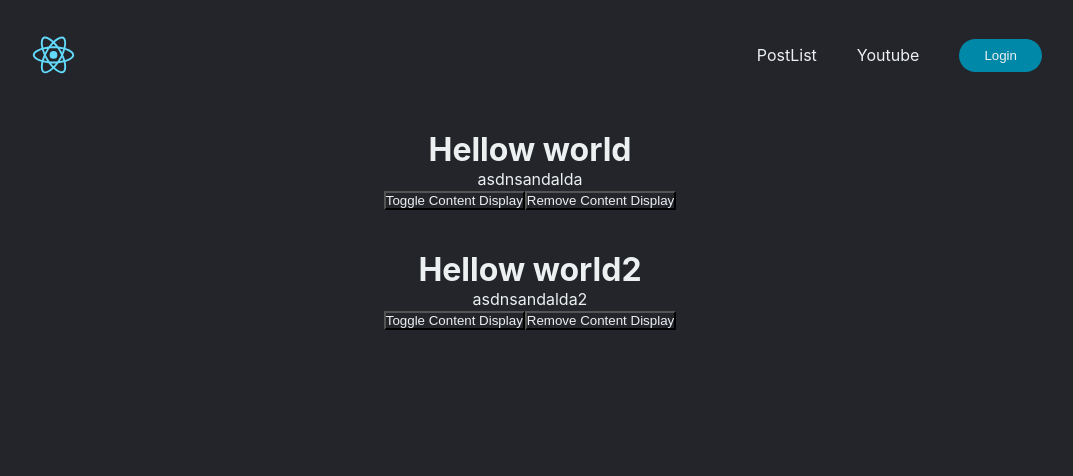
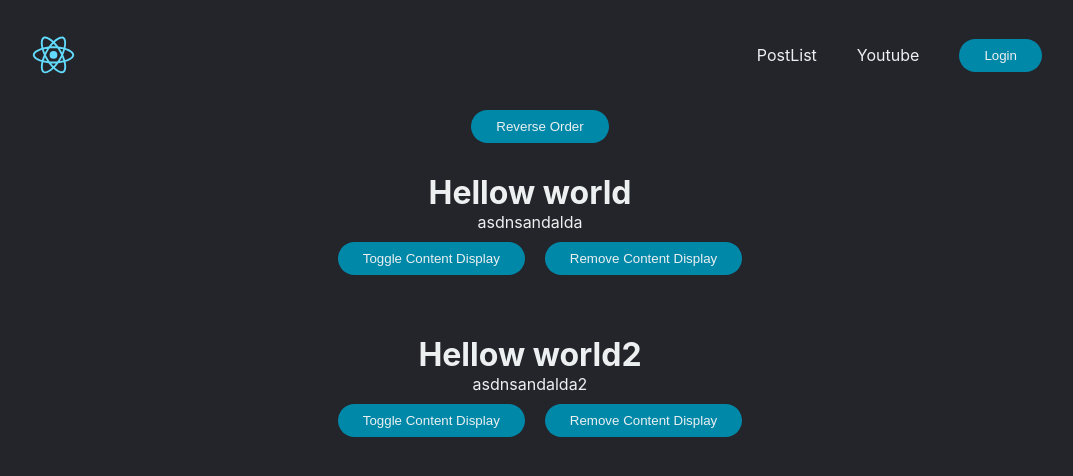
Before and after one commit to greixs/address-randomizer, a React (Create React App) app: page /posts in a window 1280 px wide. Shown: the top 476 px of the page, without its empty margins (110-1183 px from the left). Built offline with nearby package versions, Linux system fonts and the light colour scheme.

Commit message:
added routing

```diff
--- a/src/App.js
+++ b/src/App.js
@@ -2,23 +2,29 @@ import React from "react";
 import PostList from "./posts/PostList";
 import Youtube from "./youtube/Youtube";
 import Navigator from "./Navigator";
+import PageNotFound from "./PageNotFound";
 import "./App.css";
 
 import {
   BrowserRouter as Router,
   Route,
-  Link,
-  Switch,
-  Redirect
+  // Link,
+  Switch
+  // Redirect
 } from "react-router-dom";
 
 function App() {
+  // const supportsHistory = "pushState" in window.history;
   return (
     <div className="App">
-      <Navigator />
-
-      <PostList />
-      {/* <Youtube /> */}
+      <Router>
+        <Navigator />
+        <Switch force>
+          <Route path="/posts" component={PostList} />
+          <Route path="/youtube" component={Youtube} />
+          <Route component={PageNotFound} />
+        </Switch>
+      </Router>
     </div>
   );
 }
--- a/src/Navigator.js
+++ b/src/Navigator.js
@@ -1,27 +1,24 @@
 import React, { Component } from "react";
 import logo from "./logo.svg";
+
+import { Link } from "react-router-dom";
 
 export default class Navigator extends Component {
   render() {
     return (
       <header>
-        <img
-          src={logo}
-          alt="react"
-          className="logo"
-          style={{ height: "50px" }}
-        />
+        <img src={logo} alt="react" className="logo" />
         <nav>
           <ul className="nav__links">
             <li>
-              <a href="#">PostList</a>
+              <Link to="/posts">PostList</Link>
             </li>
             <li>
-              <a href="#">Youtube</a>
+              <Link to="/youtube">Youtube</Link>
             </li>
           </ul>
         </nav>
-        <a href="#" className="cta">
+        <a href="/" className="cta">
           <button>Login</button>
         </a>
       </header>
--- /dev/null
+++ b/src/PageNotFound.js
@@ -0,0 +1,11 @@
+import React, { Component } from "react";
+
+export default class PageNotFound extends Component {
+  render() {
+    return (
+      <div>
+        <p>404 page not found!</p>
+      </div>
+    );
+  }
+}
--- a/src/index.css
+++ b/src/index.css
@@ -42,6 +42,7 @@ header {
 .logo {
   cursor: pointer;
   margin-right: auto;
+  height: 50px;
 }
 
 .nav__links {
@@ -80,3 +81,23 @@ header button:hover {
 .post-item {
   padding: 20px 0px;
 }
+
+.btn {
+  margin-left: 20px;
+  padding: 9px 25px;
+  background-color: rgba(0, 136, 169, 1);
+  border: none;
+  border-radius: 50px;
+  cursor: pointer;
+  transition: all 0.3s ease 0s;
+}
+
+/* post details */
+
+.post-details {
+  padding: 30px 0px;
+}
+
+.post-details button {
+  margin-top: 10px;
+}
--- a/src/posts/PostDetail.js
+++ b/src/posts/PostDetail.js
@@ -36,10 +36,20 @@ export default class PostDetail extends Component {
     }
   }
 
-  componentDidMount() {
+  setStateOnProps() {
     this.setState({
       postItem: this.props.post
     });
+  }
+
+  componentDidUpdate(prevProps, prevState, snapshot) {
+    if (this.props !== prevProps) {
+      this.setStateOnProps();
+    }
+  }
+
+  componentDidMount() {
+    this.setStateOnProps();
   }
 
   render() {
@@ -48,11 +58,16 @@ export default class PostDetail extends Component {
     return (
       <div>
         {this.state.postItem !== null ? (
-          <div>
+          <div className="post-details">
             <h1 onClick={this.titleWasClicked}>{postItem.title}</h1>
             {showContent === true ? <p>{postItem.content}</p> : ""}
-            <button onClick={this.toggleContent}>Toggle Content Display</button>
-            <button onClick={() => this.props.didHandleRemove(postItem.id)}>
+            <button className="btn" onClick={this.toggleContent}>
+              Toggle Content Display
+            </button>
+            <button
+              className="btn"
+              onClick={() => this.props.didHandleRemove(postItem.id)}
+            >
               Remove Content Display
             </button>
           </div>
--- a/src/posts/postList.js
+++ b/src/posts/postList.js
@@ -7,9 +7,17 @@ export default class PostList extends Component {
     super(props);
     this.handleDataCallback = this.handleDataCallback.bind(this);
     this.didHandleRemove = this.didHandleRemove.bind(this);
+    this.reverseOrder = this.reverseOrder.bind(this);
     this.state = {
       postList: []
     };
+  }
+
+  reverseOrder() {
+    this.setState({
+      postList: this.state.postList.reverse()
+    });
+    console.log(this.state.postList);
   }
 
   handleDataCallback(postItem) {
@@ -40,16 +48,15 @@ export default class PostList extends Component {
     const { postList } = this.state;
     return (
       <div>
+        <button className="btn" onClick={this.reverseOrder}> Reverse Order </button>
         {postList.map((item, index) => {
           return (
-            <div className="post-item">
-              <PostDetail
-                post={item}
-                key={`post-list-key ${index}`}
-                dataCallback={this.handleDataCallback}
-                didHandleRemove={this.didHandleRemove}
-              />
-            </div>
+            <PostDetail
+              post={item}
+              key={`post-list-key ${item.id}`}
+              dataCallback={this.handleDataCallback}
+              didHandleRemove={this.didHandleRemove}
+            />
           );
         })}
       </div>
```
